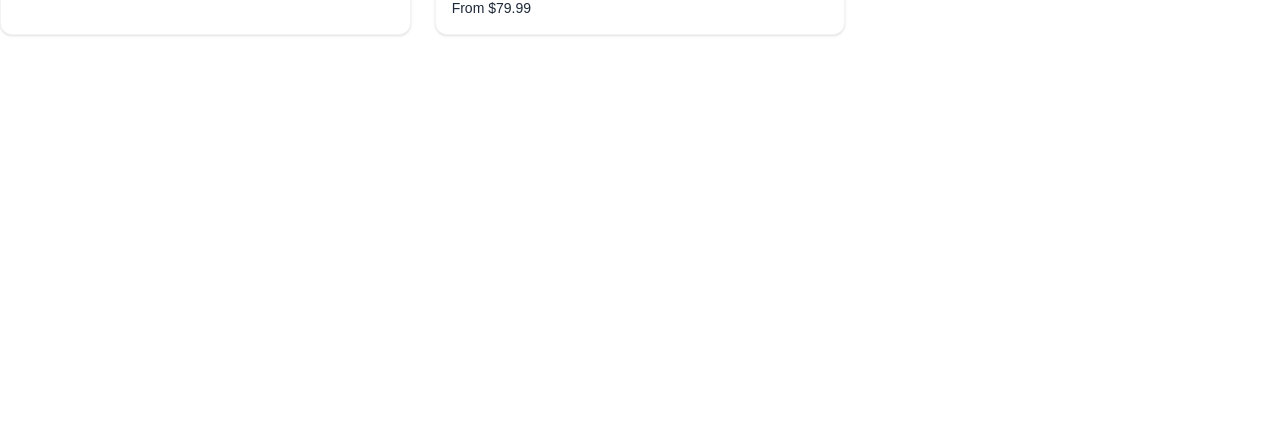
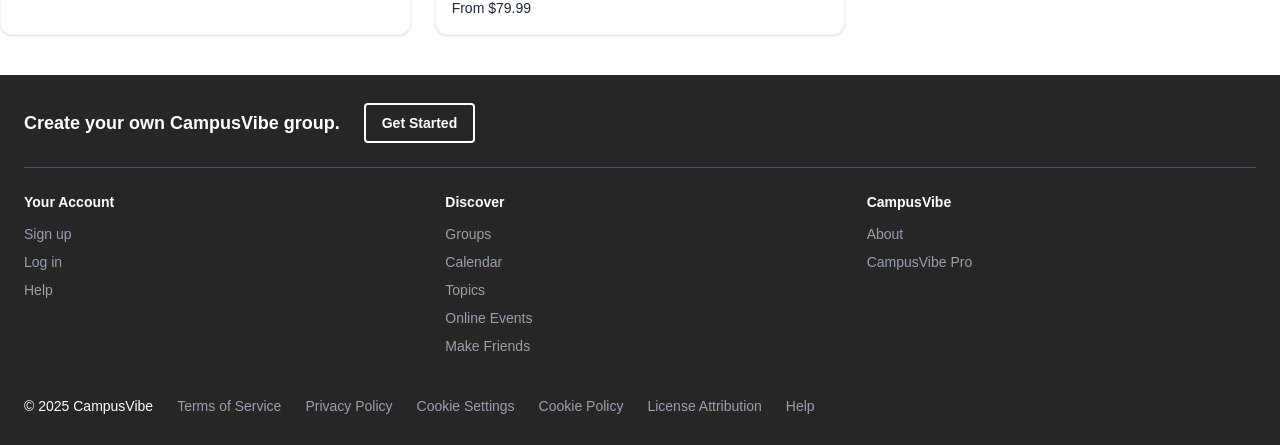
Before and after one commit to ArpanSaha07/campus-vibe, a Next.js app in the folder frontend/: page / in a window 1280 px wide. Shown: the part 1242-1687 px from the top of the page. Before the commit the page ends 1317 px from the top, so only its background shows below. Built offline with nearby package versions, Linux system fonts and the light colour scheme.

Commit message:
Created the footer section

```diff
--- /dev/null
+++ b/frontend/app/components/Footer.tsx
@@ -0,0 +1,60 @@
+export default function Footer() {
+  return (
+    <footer className="z-0 bg-neutral-800 text-gray-400 text-sm pt-4">
+      <div className="max-w-7xl mx-auto px-6 pt-3 pb-8">
+        {/* Top CTA */}
+        <div className="flex flex-col sm:flex-row justify-center sm:justify-start items-center border-b border-gray-600 pb-6 mb-6 text-white space-x-6 py-auto font-bold">
+          <h3 className="text-lg mb-4 sm:mb-0 ">
+            Create your own CampusVibe group.
+          </h3>
+          <button className="border-2 border-white px-4 py-2 rounded hover:bg-white hover:text-black transition">
+            Get Started
+          </button>
+        </div>
+
+        {/* Links Section */}
+        <div className="grid grid-cols-2 sm:grid-cols-3 gap-8">
+          <div>
+            <h4 className="font-semibold mb-3 text-white">Your Account</h4>
+            <ul className="space-y-2">
+              <li><a href="#" className="hover:text-white">Sign up</a></li>
+              <li><a href="#" className="hover:text-white">Log in</a></li>
+              <li><a href="#" className="hover:text-white">Help</a></li>
+            </ul>
+          </div>
+
+          <div>
+            <h4 className="font-semibold mb-3 text-white">Discover</h4>
+            <ul className="space-y-2">
+              <li><a href="#" className="hover:text-white">Groups</a></li>
+              <li><a href="#" className="hover:text-white">Calendar</a></li>
+              <li><a href="#" className="hover:text-white">Topics</a></li>
+              <li><a href="#" className="hover:text-white">Online Events</a></li>
+              <li><a href="#" className="hover:text-white">Make Friends</a></li>
+            </ul>
+          </div>
+
+          <div>
+            <h4 className="font-semibold mb-3 text-white">CampusVibe</h4>
+            <ul className="space-y-2">
+              <li><a href="#" className="hover:text-white">About</a></li>
+              <li><a href="#" className="hover:text-white">CampusVibe Pro</a></li>
+            </ul>
+          </div>
+        </div>
+
+        {/* Copyright Section */}
+        <div className="flex flex-col sm:flex-row sm:items-center mt-10 space-y-4 text-sm sm:space-y-0 sm:space-x-6">
+
+          <span className="text-white">© 2025 CampusVibe</span>
+          <a href="#" data-event-label="Terms of Service" className="hover:text-white">Terms of Service</a>
+          <a href="#" data-event-label="Privacy Policy" className="hover:text-white">Privacy Policy</a>
+          <a href="#" data-event-label="Cookie Settings" className="hover:text-white">Cookie Settings</a>
+          <a href="#" data-event-label="Cookie Policy" className="hover:text-white">Cookie Policy</a>
+          <a href="#" data-event-label="License Attribution" className="hover:text-white">License Attribution</a>
+          <a href="#" data-event-label="Help" className="hover:text-white">Help</a>
+        </div>
+      </div>
+    </footer>
+  );
+}
--- a/frontend/app/components/Navbar.tsx
+++ b/frontend/app/components/Navbar.tsx
@@ -4,7 +4,7 @@
 import Image from "next/image";
 import Link from "next/link";
 
-// notes: bg-white redundant; change font; work on hover of mobile links; fix spacing of items in desktop view
+// notes: bg-white redundant; change font; work on hover of mobile links; fix spacing of items in desktop view; work on search functionality
 
 export default function Navbar() {
   const [menuOpen, setMenuOpen] = useState(false);
--- a/frontend/app/page.tsx
+++ b/frontend/app/page.tsx
@@ -2,6 +2,7 @@
 import BannerCarousel from "./components/BannerCarousel";
 import CategoriesSection from "./components/CategoriesSection";
 import EventsSection from "./components/EventsSection";
+import Footer from "./components/Footer";
 
 export default function Home() {
   return (
@@ -11,12 +12,9 @@
         <BannerCarousel />
         <CategoriesSection />
         <EventsSection />
+      </main>
 
-        {/* Banner, hero section, etc. will go here */}
-      </main>
-      <footer className="">
-
-      </footer>
+      <Footer />
     </>
   );
 }
```
Also changed, not shown: frontend/app/components/DiscoverClubs.tsx (added).
